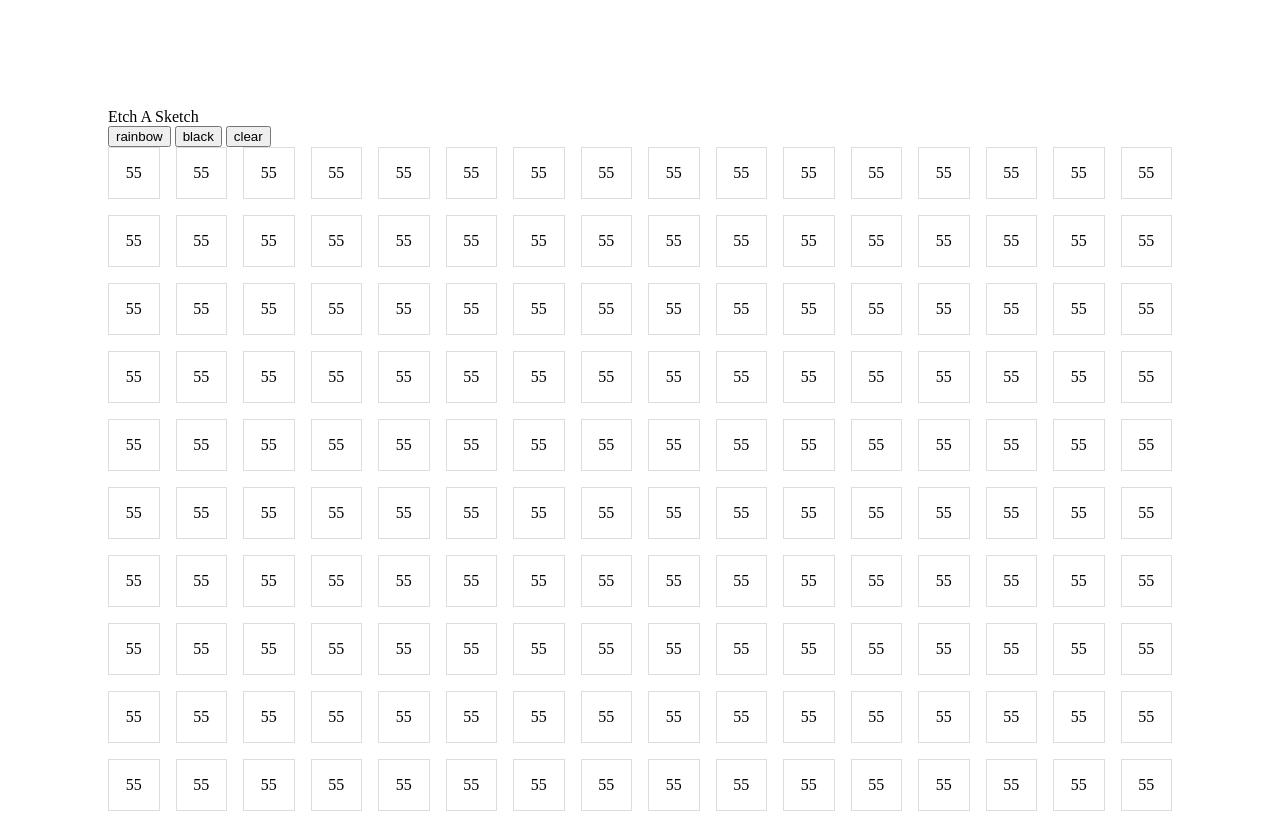
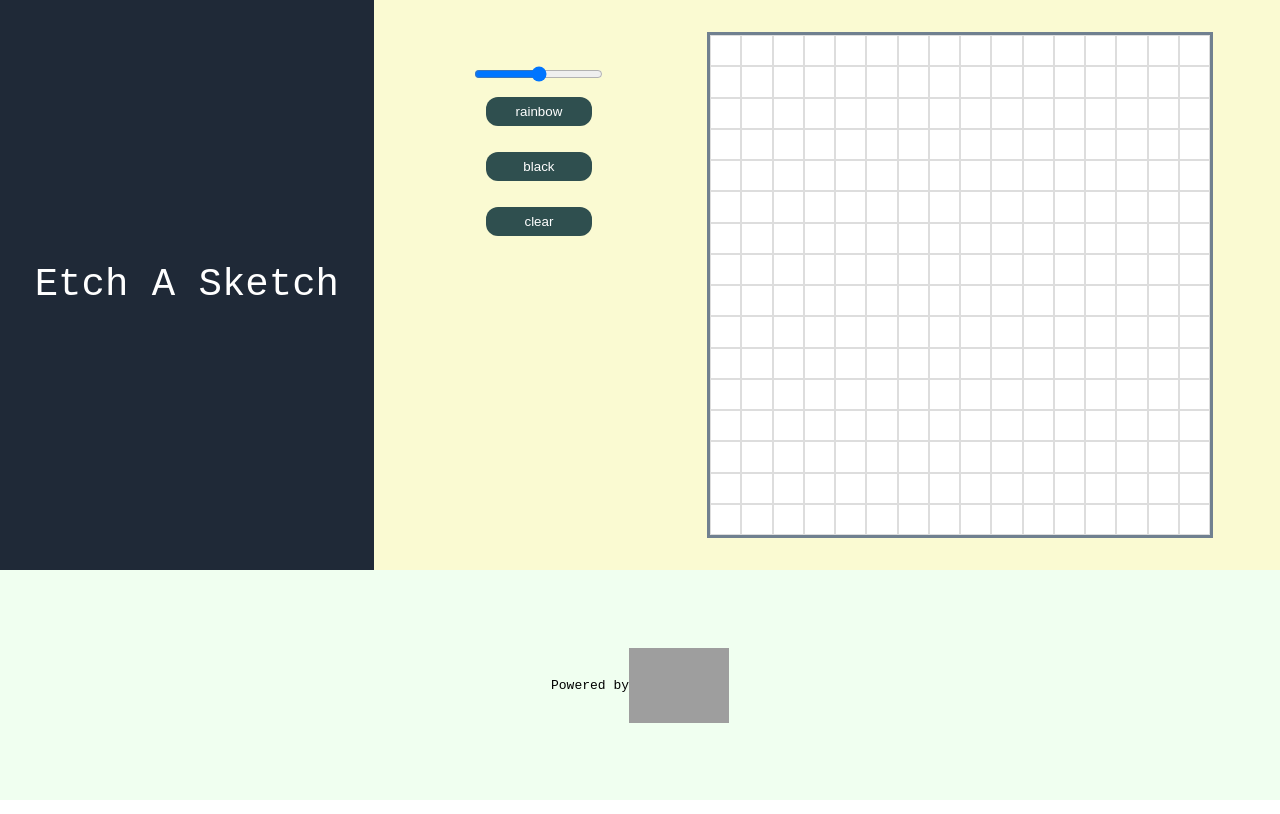
Before and after one commit to sec1214/etch-a-sketch, a plain HTML site: page index.html in a window 1280 px wide. Shown: the top 814 px of the page. Drawn offline with Linux system fonts and the light colour scheme; grey boxes are pictures that could not be loaded.

Commit message:
updating etch a sketch project

```diff
--- a/etch-a-sketch-5.js
+++ b/etch-a-sketch-5.js
@@ -1,9 +1,11 @@
-const container = document.getElementById("container");
+const container = document.getElementById("container-of-cells");
 let clear_btn = document.getElementById("clear-btn");
 let black_btn = document.getElementById("black-btn");
 let rainbow_btn = document.getElementById("rainbow-btn");
 let elements = document.getElementsByClassName("grid-item");
+let slider = document.getElementById("slider");
 let luminosity = "";
+let startValue = 16;
 
 clear_btn.addEventListener("click", resetParameters);
 rainbow_btn.addEventListener("click", rainbowDiv);
@@ -13,13 +15,13 @@ function setDivToBlack() {
   for (let i = 0; i < elements.length; i++) {
     elements[i].addEventListener("mouseover", function () {
       elements[i].style.backgroundColor = "black";
-      //elements[i].innerHTML = luminosity;
+      console.log(elements[i].innerHTML);
     });
   }
 }
 
 function startProgram() {
-  makeRows(16, 16);
+  makeRows(startValue, startValue);
 
   for (let i = 0; i < elements.length; i++) {
     elements[i].style.backgroundColor = "white";
@@ -27,6 +29,27 @@ function startProgram() {
       if (elements[i].style.backgroundColor == "white") {
         elements[i].style.backgroundColor = "black";
         elements[i].style.color = "white";
+        console.log("was white now black");
+      } else if (elements[i].style.backgroundColor != "black") {
+        elements[i].innerHTML -= 5;
+      }
+    });
+  }
+}
+
+function changeRowColNum(val) {
+  //var elements = document.getElementsByClassName("grid-items");
+  container.replaceChildren();
+  let rowNum = val;
+  let cellNum = val;
+  makeRows(rowNum, cellNum);
+  for (let i = 0; i < elements.length; i++) {
+    elements[i].style.backgroundColor = "white";
+    elements[i].addEventListener("mouseover", function () {
+      if (elements[i].style.backgroundColor == "white") {
+        elements[i].style.backgroundColor = "black";
+        elements[i].style.color = "white";
+        console.log("was white now black");
       } else if (elements[i].style.backgroundColor != "black") {
         elements[i].innerHTML -= 5;
       }
@@ -41,8 +64,10 @@ function makeRows(rows, cols) {
     let cell = document.createElement("div");
     cell.innerText = i + 1;
     cell.innerHTML = 55;
+
     luminosity = cell.innerHTML;
     cell.style.backgroundcolor = "white";
+
     container.appendChild(cell).className = "grid-item";
   }
 }
@@ -80,6 +105,10 @@ function rainbowDiv() {
       if (elements[i].innerHTML < 0) {
         elements[i].innerHTML = 0;
       }
+
+      if (document.getElementById("black-btn").clicked == true) {
+        console.log("clicked " + elements[i].innerHTML);
+      }
     });
   }
 }
@@ -87,13 +116,7 @@ function rainbowDiv() {
 function get_random_hsl() {
   var h = Math.floor(Math.random() * 361);
   var s = 100;
-  //(SATURATION)Math.floor(Math.random() * 101);
   var l = 50;
-
-  // white hsl(0,0%, 100%)
-  // black (0, 0%,0%)
-
-  //(LUMINOSITY)Math.floor(Math.random() * 101);
 
   let currentColor = "hsl(" + h + ", " + s + "%, " + l + "%)";
 
@@ -110,7 +133,6 @@ function get_random_hsl() {
   }
 
   return currentColor;
-  //"hsl(" + h + ", " + s + "%, " + l + "%)"; // hsl(263, 11%, 90%)
 }
 
 function RGBToHSL(r, g, b) {
@@ -156,3 +178,11 @@ function RGBToHSL(r, g, b) {
 
   return "hsl(" + h + "," + s + "%," + l + "%)";
 }
+
+/*
+slider.addEventListener("click", function () {
+  let rowNum = val;
+  let cellNum = val;
+  makeRows(rowNum, cellNum);
+});
+*/
--- a/index.html
+++ b/index.html
@@ -8,16 +8,37 @@
     <title>Etch-A-Sketch</title>
   </head>
   <body>
-    <header>Etch A Sketch </header>
-    <button id="rainbow-btn">rainbow</button>
-    <button id="black-btn">black</button>
-    <button id="clear-btn">clear</button>
-    <div class="wrapper"></div>
-      <div id="container"></div>
+    <div class="wrapper">
+      <div class="wrapper-2">
+        <div class="header">Etch A Sketch</div>
+
+        <div class="container">
+          <div class="container-of-controls">
+            <input
+              id="slider"
+              type="range"
+              min="2"
+              max="16"
+              oninput="changeRowColNum(this.value)"
+            />
+            <button id="rainbow-btn">rainbow</button>
+            <button id="black-btn">black</button>
+            <button id="clear-btn">clear</button>
+          </div>
+          <div class="wrapper-of-container-of-cells">
+            <div id="container-of-cells"></div>
+          </div>
+        </div>
+      </div>
+      <div class="footer-2">
+        Powered by
+        <img
+          class="image"
+          src="https://www.theodinproject.com/mstile-310x310.png"
+        />
+      </div>
     </div>
+
     <script type="text/javascript" src="etch-a-sketch-5.js"></script>
-
-
-
   </body>
 </html>
--- a/styles.css
+++ b/styles.css
@@ -1,28 +1,142 @@
 :root {
   --grid-rows: 1;
   --grid-columns: 1;
-  padding: 100px;
+}
+
+body {
+  height: 100vh;
+  margin: 0;
+  padding: 0;
 }
 
 .wrapper {
   display: flex;
+  flex-direction: column;
+  height: 100%;
+  width: 100%;
 }
 
-div {
-  background-color: white;
+.wrapper-2 {
+  display: flex;
+  flex: 1;
+  flex-wrap: wrap;
 }
 
-#container {
+.header {
+  flex-grow: 1;
+  display: flex;
+  justify-content: center;
+  font-size: 3em;
+  font-family: monospace;
+  align-items: center;
+  background-color: #1f2937;
+  color: white;
+}
+
+.container {
+  flex-grow: 2;
+  display: flex;
+  justify-content: space-around;
+  flex-wrap: wrap;
+  background-color: lightgoldenrodyellow;
+  padding: 2em;
+}
+
+.container-of-controls {
+  display: flex;
+  flex-direction: column;
+  padding: 2em;
+}
+
+.wrapper-of-container-of-cells {
+  padding: 0.2em;
+  background-color: slategray;
+}
+
+#container-of-cells {
+  width: 500px;
+  height: 500px;
   display: grid;
-  grid-gap: 1em;
   grid-template-rows: repeat(var(--grid-rows), 1fr);
   grid-template-columns: repeat(var(--grid-columns), 1fr);
 }
 
+button {
+  margin: 1em;
+  background-color: darkslategray;
+  padding: 0.5em;
+  border: none;
+  border-radius: 12px;
+  color: white;
+}
+
+button:hover {
+  background-color: blue;
+  color: white;
+}
+
 .grid-item {
-  padding: 1em;
   border: 1px solid #ddd;
   text-align: center;
   background-color: white;
   color: black;
+  font-size: 0;
 }
+
+.footer {
+  background-color: turquoise;
+  justify-items: stretch;
+  flex-grow: 1;
+}
+
+.footer-2 {
+  display: flex;
+  background-color: honeydew;
+  flex: 1;
+
+  justify-content: center;
+  align-items: center;
+  font-family: monospace;
+}
+
+.image {
+  height: auto;
+  width: auto;
+  max-width: 100px;
+  max-height: 100px;
+}
+
+@media (max-width: 800px) {
+  .wrapper {
+    flex-direction: column;
+  }
+
+  #container-of-cells {
+    width: 400px;
+    height: 400px;
+    display: grid;
+    grid-template-rows: repeat(var(--grid-rows), 1fr);
+    grid-template-columns: repeat(var(--grid-columns), 1fr);
+  }
+
+  .container-of-controls {
+    padding: 2em;
+    justify-self: stretch;
+    flex-grow: 1;
+  }
+
+  .container {
+    padding: 0em;
+    padding-bottom: 1em;
+  }
+
+  .header {
+    padding: 1em;
+  }
+}
+
+@media (max-width: 1103px) {
+  .header {
+    padding: 1em;
+  }
+}
```
